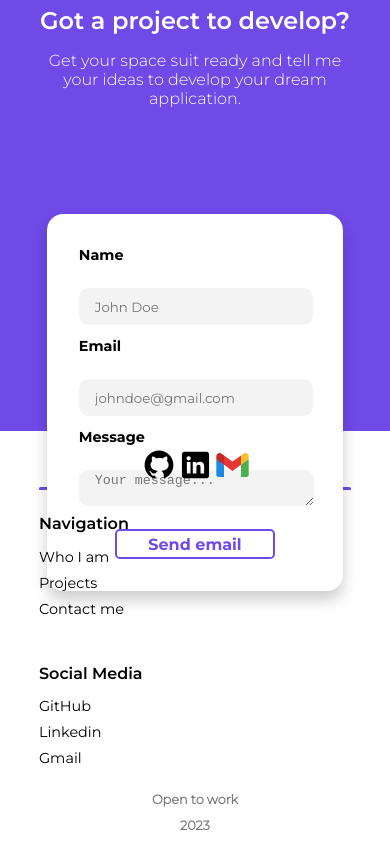
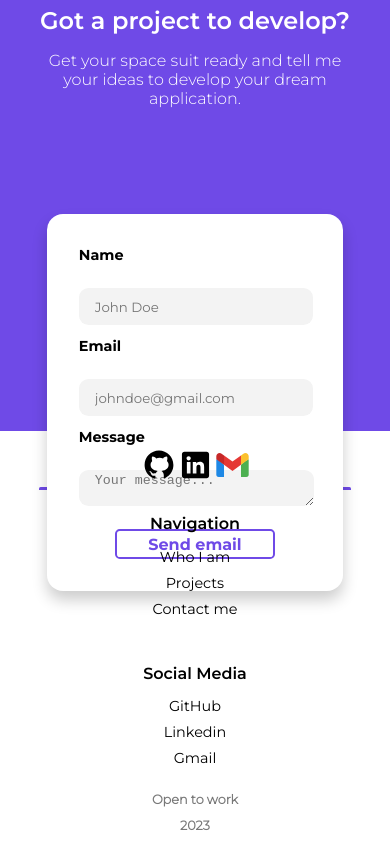
Before and after one commit to JPGomezCuervo/Portfolio-v2, a Vue app: page / in a window 390 px wide. Shown: the part 1049-1893 px from the top of the page. Built offline with nearby package versions, Linux system fonts and the light colour scheme.

Commit message:
footer fluid

```diff
--- a/src/components/TheFooter.vue
+++ b/src/components/TheFooter.vue
@@ -82,6 +82,7 @@ const { footer } = toRefs(selectLanguages());
 
 .footer ul {
     font-family: "Montserrat-Regular";
+    text-align: center;
     font-size: .9rem;
     padding: 0;
 }
@@ -136,7 +137,7 @@ h2 {
 .footer  .container {
     display: flex;
     flex-direction: column;
-    justify-content:center ;
+    align-items: center;
 }
 
 .footer  .container h3 {
```
